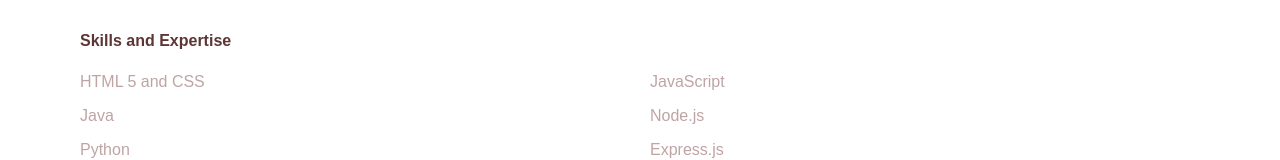
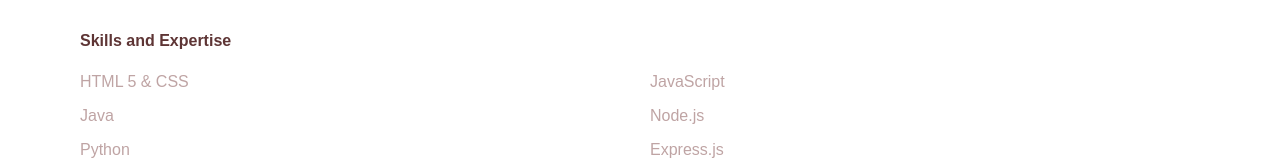
Before and after one commit to Souza-Josiane/Final_Project_JS, a Next.js app: page /about in a window 1280 px wide. Shown: the part 346-506 px from the top of the page. Built offline with nearby package versions, Linux system fonts and the light colour scheme.

Commit message:
Explanatory message about the changes

```diff
--- a/app/about/page.js
+++ b/app/about/page.js
@@ -40,7 +40,7 @@
                     <h2 className={styles.h2}>Skills and Expertise</h2>
                     <div className={styles.skillsContainer}>
                         <ul className={styles.skillsAbout}>
-                            <li>HTML 5 and CSS</li>
+                            <li>HTML 5 &amp; CSS</li>
                             <li>Java</li>
                             <li>Python</li>
                             <li>Relational Database</li>
--- a/app/page.js
+++ b/app/page.js
@@ -71,12 +71,12 @@
         </section>
 
         <section className={styles.skillsHome}>
-          <h2 className={styles.h2}>Skills & Technologies</h2>
+          <h2 className={styles.h2}>Skills &amp; Technologies</h2>
           <div className={styles.skillsListHome}>
             <div>React</div>
             <div>Node.js</div>
             <div>Next.js</div>
-            <div>HTML & CSS</div>
+            <div>HTML &amp; CSS</div>
           </div>
         </section>
 
```
Also changed, not shown: 1 other file (tests, documents, lock files or other folders).
